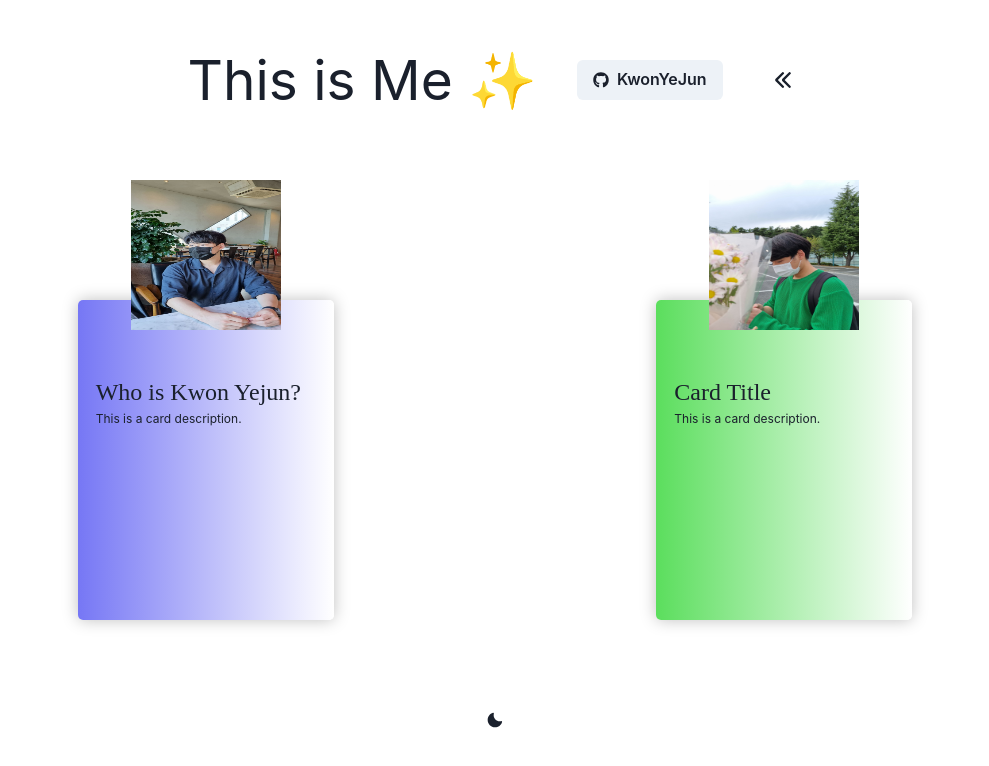
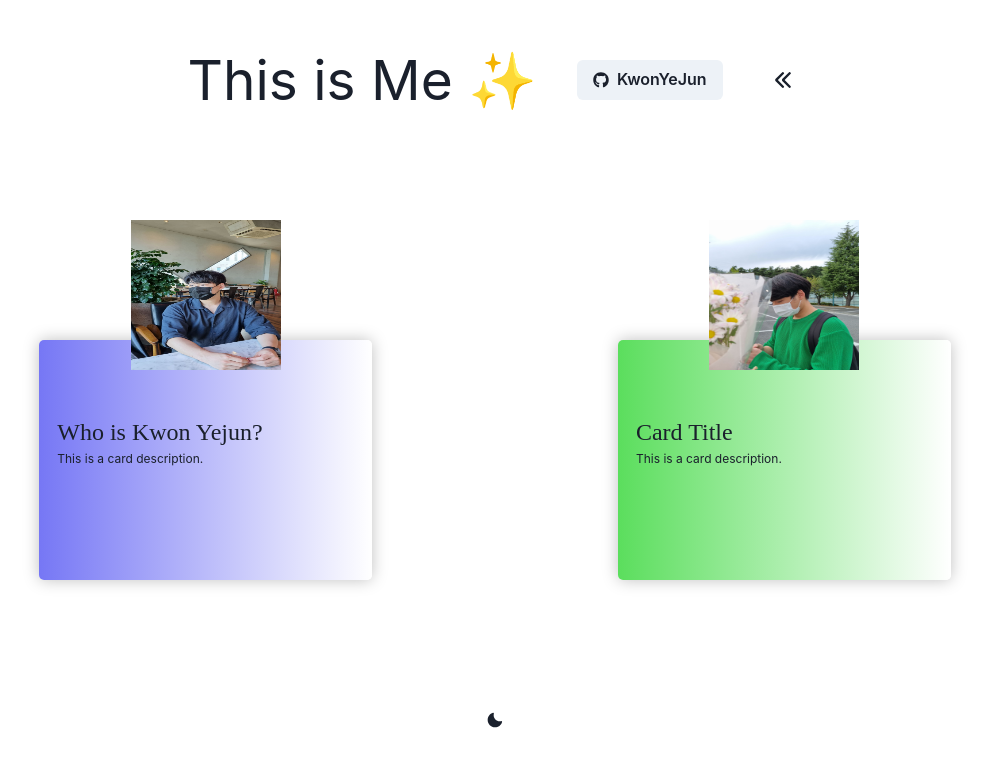
Before and after one commit to KwonYeJun/libraryExample, a React (Create React App) app in the folder client/: page / in a window 1280 px wide. Shown: the top 766 px of the page, without its empty margins (145-1134 px from the left). Built offline with nearby package versions, Linux system fonts and the light colour scheme; a web font is replaced by a local one.

Commit message:
텍스트 추가 하는 버전

```diff
--- a/client/src/components/Crad.tsx
+++ b/client/src/components/Crad.tsx
@@ -1,6 +1,7 @@
 import React from 'react';
 import { Box, Card, Image, Heading, Text } from 'rebass';
 
+import { motion } from 'framer-motion'
 interface CardProps {
   image: string;
   title: string;
@@ -21,14 +22,22 @@ const CustomCard: React.FC<CardProps> = ({ image, title, description ,color}) =>
       // backgroundColor:`${color}`
     }}
 
- style={{  width: '100%',height: "40vh"}}
+ style={{  width: '130%',height: "30vh"}}
     >
     <Box px={2} pt={5}>
       <Heading as='h3'>
         {title}
       </Heading>
       <Text fontSize={0}>
-        {description}
+      <motion.div
+          initial={{ opacity: 0, y: -100 }}
+          animate={{ opacity: 1, y: 0 }}
+          exit={{ opacity: 0, y: 100 }}
+          transition={{ duration: 1.5 }}
+        >
+        <div className="textH1 ">{description}</div>
+        </motion.div>
+
       </Text>
     </Box>
   </Card>
--- a/client/src/components/mainPage.tsx
+++ b/client/src/components/mainPage.tsx
@@ -8,8 +8,8 @@ function MainPage() {
 
   return (
     <>
-      <motion.div
-        animate={{ rotate: [-180, -120, -60, 0], x: [-400, -200, 0] }}
+         <motion.div
+        animate={{  y: [-400, -200, 0] }}
         className="box"
         whileHover={{ scale: 1.3 }}
         transition={{ type: "spring", stiffness: 20, damping: 10, velocity: 2 }}
@@ -23,7 +23,7 @@ function MainPage() {
       </motion.div>
 
       <motion.div
-        animate={{ rotate: [-180, -120, -60, 0], x: [-400, -200, 0] }}
+        animate={{  y: [-400, -200, 0] }}
         className="box"
         whileHover={{ scale: 1.3 }}
         transition={{ type: "spring", stiffness: 20, damping: 10, velocity: 2 }}
--- a/client/src/components/projectPage.tsx
+++ b/client/src/components/projectPage.tsx
@@ -16,9 +16,11 @@ function ProjectPage() {
       >
         <CustomCard
           image="/img/poke.png"
-          title="Card Title"
-          description="This is a card description."
+          title="Poke X Dige"
+          description="포켓몬과 디지몬을 동시에 즐길 수 있는
+          멀티버스 커뮤니케이션 게임"
           color="#FFD13D"
+
         />
       </motion.div>
       <motion.div
```
